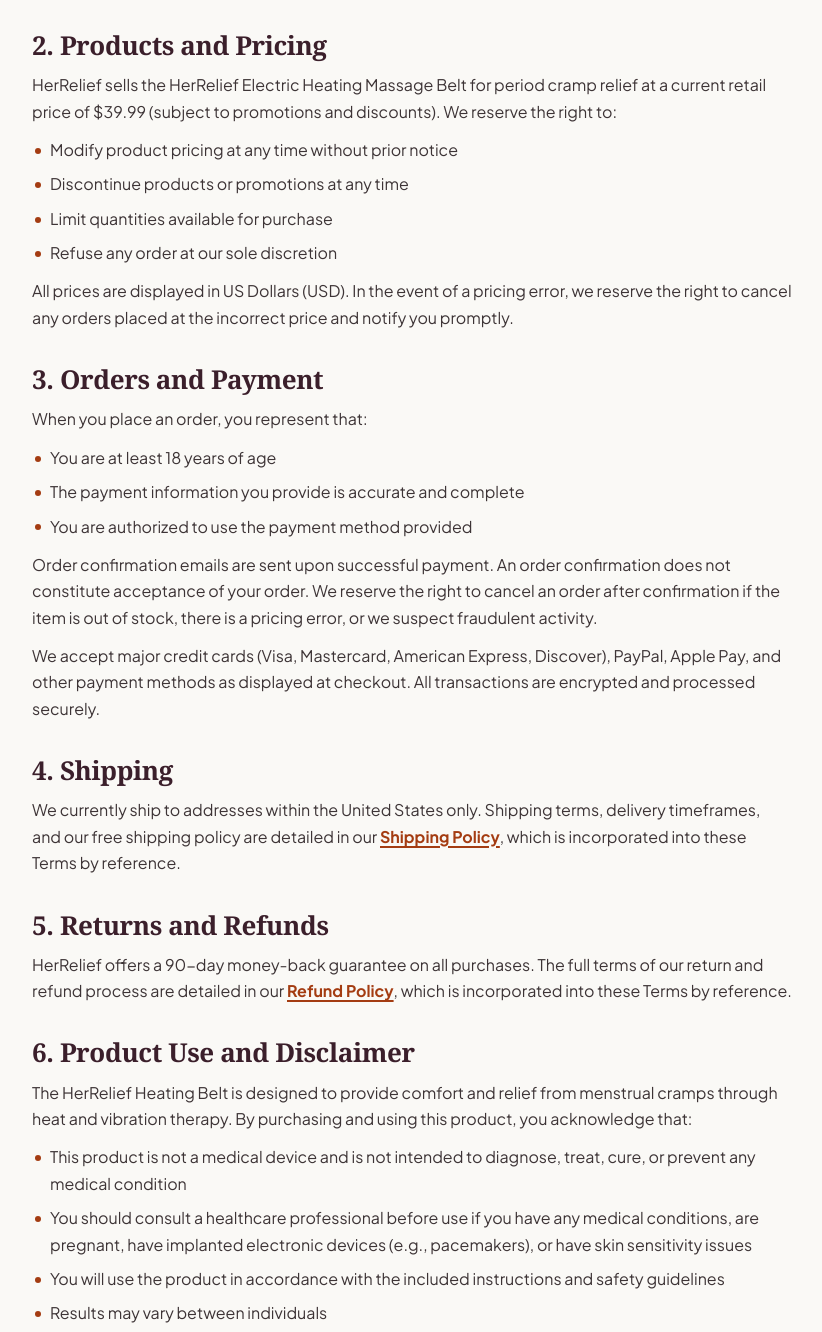
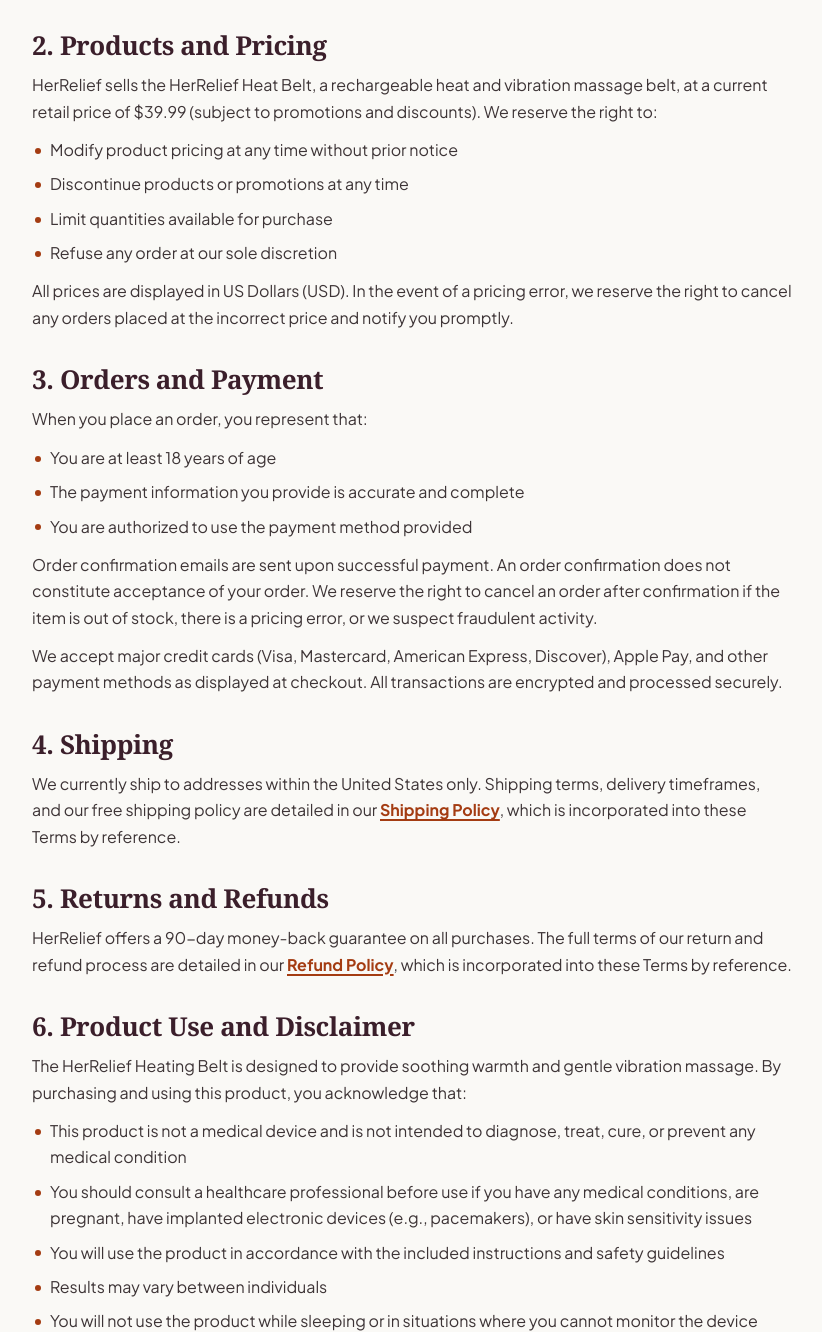
Before and after one commit to trdteddarwin-eng/herrelief-site, a plain HTML site: page belt-terms.html in a window 1280 px wide. Shown: the part 406-1738 px from the top of the page, without its empty margins (228-1050 px from the left). Drawn offline with Linux system fonts and the light colour scheme.

Commit message:
belt policy copies: drop relief claims, PayPal and shipping-charge lines that don't apply

```diff
--- a/belt-terms.html
+++ b/belt-terms.html
@@ -162,7 +162,7 @@
 
       <section>
       <h2>2. Products and Pricing</h2>
-      <p>HerRelief sells the HerRelief Electric Heating Massage Belt for period cramp relief at a current retail price of $39.99 (subject to promotions and discounts). We reserve the right to:</p>
+      <p>HerRelief sells the HerRelief Heat Belt, a rechargeable heat and vibration massage belt, at a current retail price of $39.99 (subject to promotions and discounts). We reserve the right to:</p>
       <ul>
       <li>Modify product pricing at any time without prior notice</li>
       <li>Discontinue products or promotions at any time</li>
@@ -181,7 +181,7 @@
       <li>You are authorized to use the payment method provided</li>
       </ul>
       <p>Order confirmation emails are sent upon successful payment. An order confirmation does not constitute acceptance of your order. We reserve the right to cancel an order after confirmation if the item is out of stock, there is a pricing error, or we suspect fraudulent activity.</p>
-      <p>We accept major credit cards (Visa, Mastercard, American Express, Discover), PayPal, Apple Pay, and other payment methods as displayed at checkout. All transactions are encrypted and processed securely.</p>
+      <p>We accept major credit cards (Visa, Mastercard, American Express, Discover), Apple Pay, and other payment methods as displayed at checkout. All transactions are encrypted and processed securely.</p>
       </section>
 
       <section>
@@ -196,7 +196,7 @@
 
       <section>
       <h2>6. Product Use and Disclaimer</h2>
-      <p>The HerRelief Heating Belt is designed to provide comfort and relief from menstrual cramps through heat and vibration therapy. By purchasing and using this product, you acknowledge that:</p>
+      <p>The HerRelief Heating Belt is designed to provide soothing warmth and gentle vibration massage. By purchasing and using this product, you acknowledge that:</p>
       <ul>
       <li>This product is not a medical device and is not intended to diagnose, treat, cure, or prevent any medical condition</li>
       <li>You should consult a healthcare professional before use if you have any medical conditions, are pregnant, have implanted electronic devices (e.g., pacemakers), or have skin sensitivity issues</li>
```
Also changed, not shown: belt-privacy.html (+1 -1 lines), belt-refund.html (+2 -3 lines).
